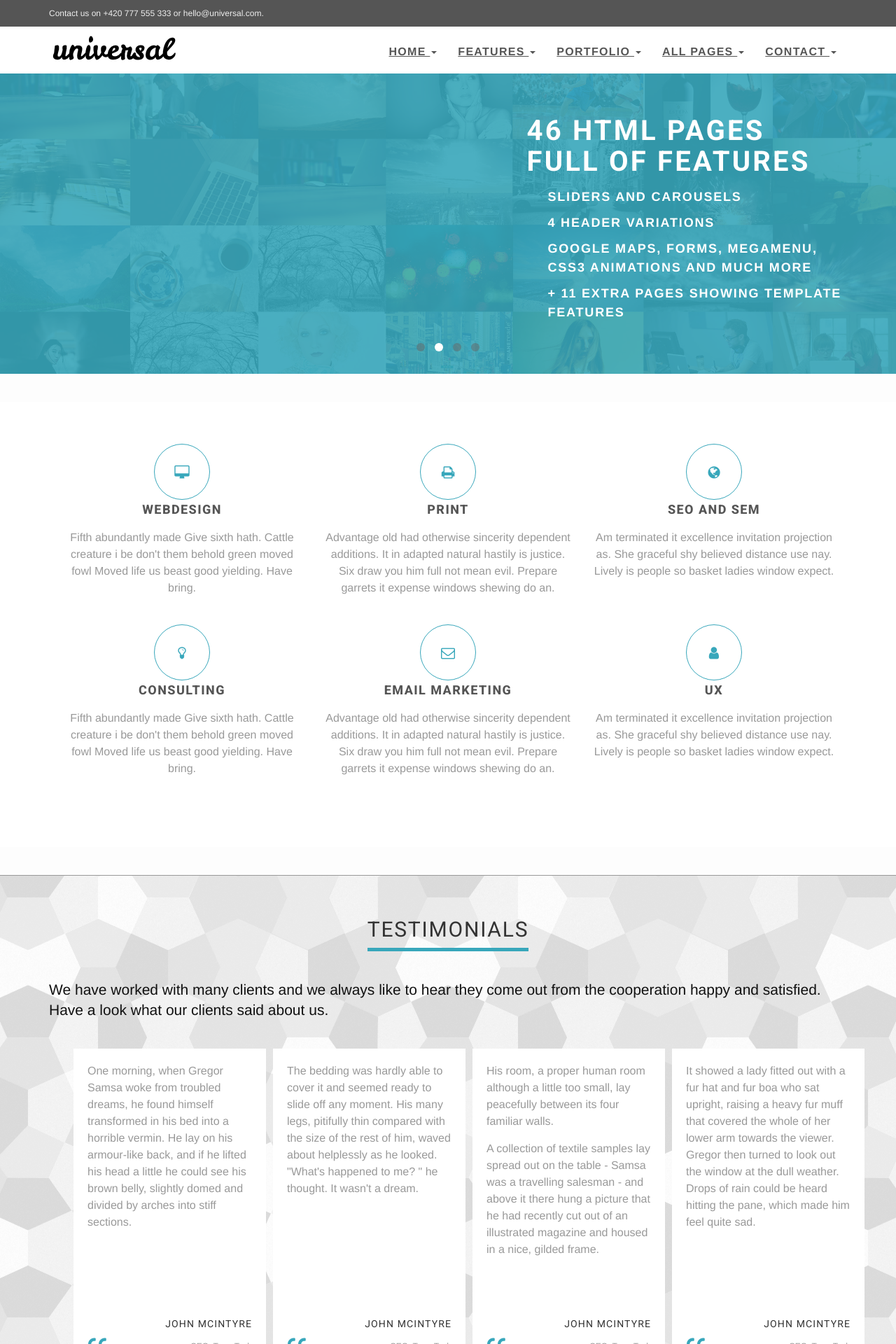
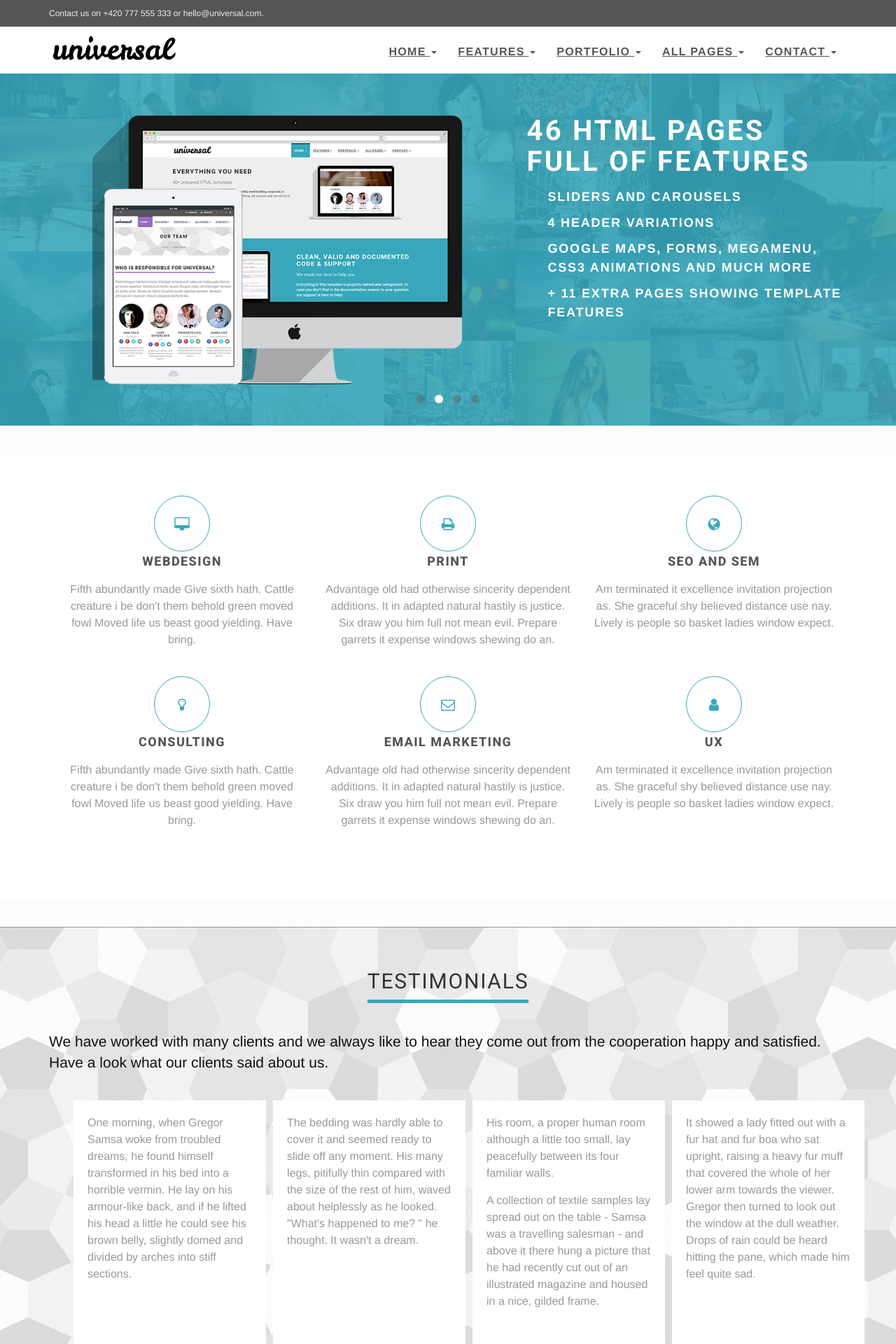
Before and after one commit to lthoang/universal-jekyll-theme, a Jekyll site: the page built from index.md, in a window 1280 px wide. Shown: the top 1920 px of the page at 70% size. Built offline with Jekyll 4.4.1, drawn with Linux system fonts in a browser that asks for light colours; nearby versions of some CDN libraries.

Commit message:
Home carousels

```diff
--- a/_config.yml
+++ b/_config.yml
@@ -138,4 +138,5 @@ menu:
       Contact option 3: /contact3
 
 collections:
+  - carousels
   - photostream
--- /dev/null
+++ b/_includes/home-carousels.html
@@ -0,0 +1,30 @@
+<section>
+  <div class="home-carousel">
+    <div class="dark-mask"></div>
+    <div class="container">
+      <div class="homepage owl-carousel">
+        {% for item in include.carousels %}
+        <div class="item">
+          <div class="row">
+            {% if item.position == 'right' %}
+            <div class="col-sm-5 right">
+              {{ item.description }}
+            </div>
+            <div class="col-sm-7 text-center">
+              <img class="img-responsive" src="{{ item.img | relative_url }}" alt="{{ item.alt | escape }}">
+            </div>
+            {% else %}
+            <div class="col-sm-7 text-center">
+              <img class="img-responsive" src="{{ item.img | relative_url }}" alt="{{ item.alt | escape }}">
+            </div>
+            <div class="col-sm-5">
+              {{ item.description }}
+            </div>
+            {% endif %}
+          </div>
+        </div>
+        {% endfor %}
+      </div>
+    </div>
+  </div>
+</section>
--- a/_layouts/home.html
+++ b/_layouts/home.html
@@ -2,87 +2,7 @@
 layout: default
 ---
 
-<section>
-    <!-- *** HOMEPAGE CAROUSEL ***
-_________________________________________________________ -->
-
-    <div class="home-carousel">
-
-        <div class="dark-mask"></div>
-
-        <div class="container">
-            <div class="homepage owl-carousel">
-                <div class="item">
-                    <div class="row">
-                        <div class="col-sm-5 right">
-                            <p>
-                                <img src="img/logo.png" alt="">
-                            </p>
-                            <h1>Multipurpose responsive theme</h1>
-                            <p>Business. Corporate. Agency.
-                                <br />Portfolio. Blog. E-commerce.</p>
-                        </div>
-                        <div class="col-sm-7">
-                            <img class="img-responsive" src="img/template-homepage.png" alt="">
-                        </div>
-                    </div>
-                </div>
-                <div class="item">
-                    <div class="row">
-
-                        <div class="col-sm-7 text-center">
-                            <img class="img-responsive" src="img/template-mac.png" alt="">
-                        </div>
-
-                        <div class="col-sm-5">
-                            <h2>46 HTML pages full of features</h2>
-                            <ul class="list-style-none">
-                                <li>Sliders and carousels</li>
-                                <li>4 Header variations</li>
-                                <li>Google maps, Forms, Megamenu, CSS3 Animations and much more</li>
-                                <li>+ 11 extra pages showing template features</li>
-                            </ul>
-                        </div>
-
-                    </div>
-                </div>
-                <div class="item">
-                    <div class="row">
-                        <div class="col-sm-5 right">
-                            <h1>Design</h1>
-                            <ul class="list-style-none">
-                                <li>Clean and elegant design</li>
-                                <li>Full width and boxed mode</li>
-                                <li>Easily readable Roboto font and awesome icons</li>
-                                <li>7 preprepared colour variations</li>
-                            </ul>
-                        </div>
-                        <div class="col-sm-7">
-                            <img class="img-responsive" src="img/template-easy-customize.png" alt="">
-                        </div>
-                    </div>
-                </div>
-                <div class="item">
-                    <div class="row">
-                        <div class="col-sm-7">
-                            <img class="img-responsive" src="img/template-easy-code.png" alt="">
-                        </div>
-                        <div class="col-sm-5">
-                            <h1>Easy to customize</h1>
-                            <ul class="list-style-none">
-                                <li>7 preprepared colour variations.</li>
-                                <li>Easily to change fonts</li>
-                            </ul>
-                        </div>
-                    </div>
-                </div>
-            </div>
-            <!-- /.project owl-slider -->
-        </div>
-    </div>
-
-    <!-- *** HOMEPAGE CAROUSEL END *** -->
-</section>
+{% include home-carousels.html carousels = site.carousels %}
 
 <section class="bar background-white">
     <div class="container">
```
Also changed, not shown: _carousels/1.md (added, +12 -0 lines), _carousels/2.md (added, +12 -0 lines), _carousels/3.md (added, +13 -0 lines), _carousels/4.md (added, +10 -0 lines).
